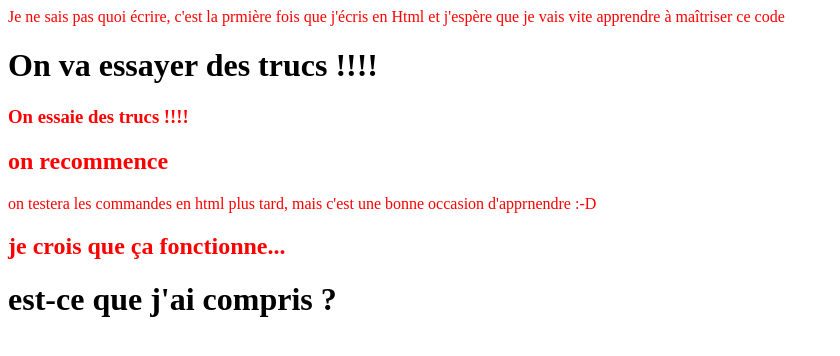
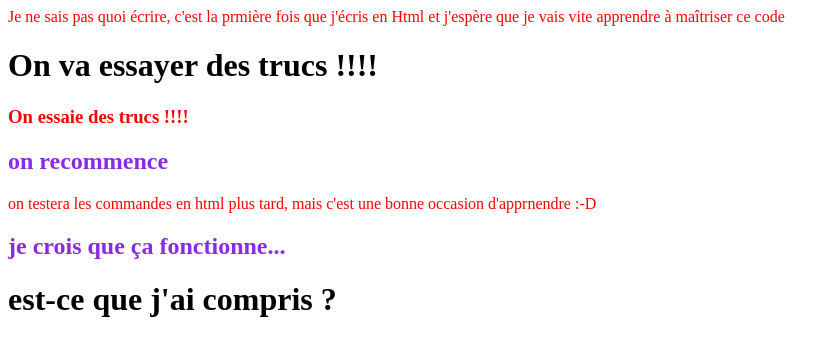
Before and after one commit to AUBERTVictor/AUBERTVictor.github.io, a plain HTML site: page index.html in a window 1280 px wide. Shown: the whole page, without its empty margins (0-840 px from the left). Drawn offline with Linux system fonts and the light colour scheme.

Commit message:
sdfdsfsdfs

```diff
--- a/index.html
+++ b/index.html
@@ -17,4 +17,5 @@
 </html>
 <style>
     h1 {font-weight:12px ; size-adjust: auto;color: black;}
+    h2 {color : blueviolet}
 </style>
```
